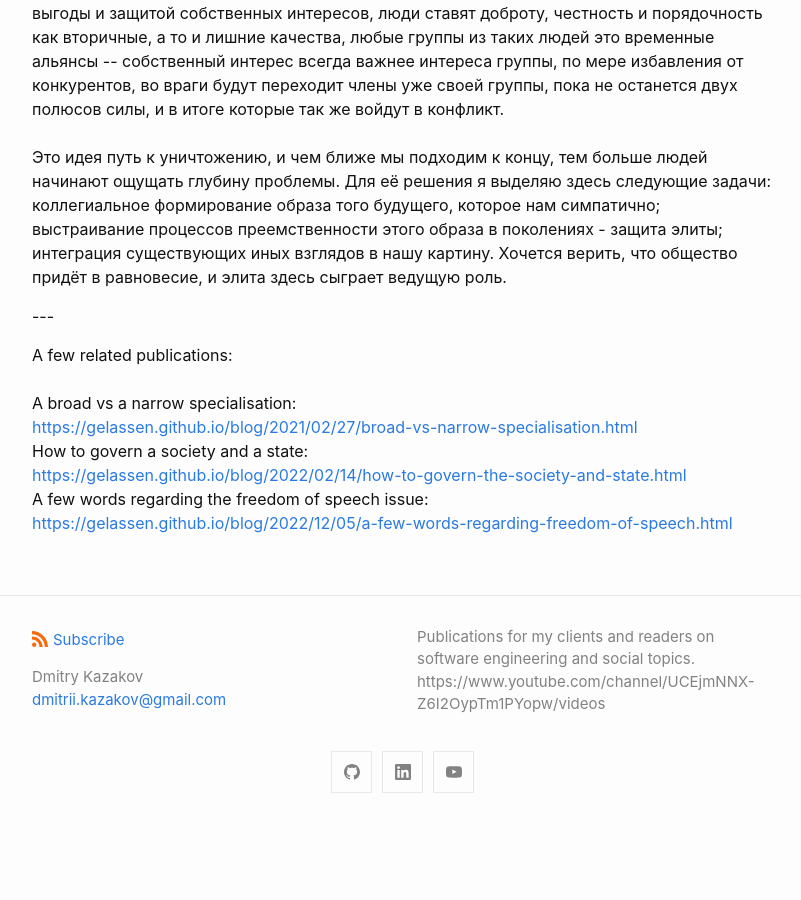
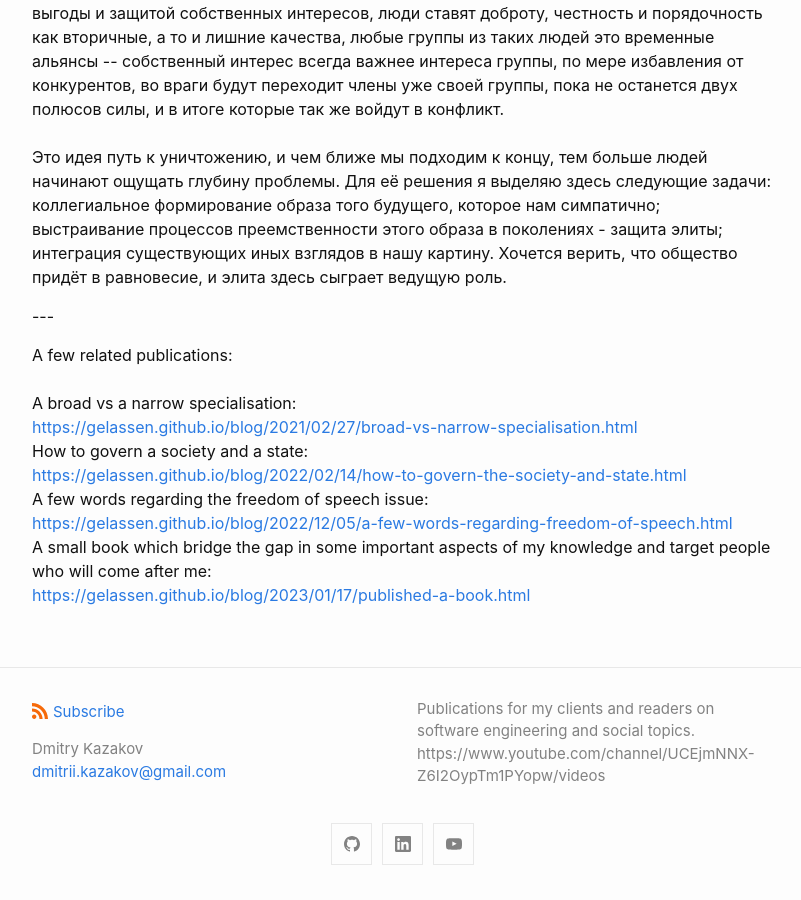
Before and after one commit to Gelassen/dkazakov.github.io, a Jekyll site: the page built from _posts/2023-03-31-essay-regarding-elites.html, in a window 1280 px wide and 900 px high, scrolled down 2747 px. Shown: the whole window, without its empty margins (238-1039 px from the left). Built offline with Jekyll 4.4.1, drawn with Linux system fonts in a browser that asks for light colours; before the commit the page ends 3575 px from its top, so only the background shows below that.

Commit message:
Add extra link to the essay publication

```diff
--- a/_posts/2023-03-31-essay-regarding-elites.html
+++ b/_posts/2023-03-31-essay-regarding-elites.html
@@ -141,6 +141,9 @@ modified_time: '2023-03-31'
 
             A few words regarding the freedom of speech issue: <br>
             <a href="https://gelassen.github.io/blog/2022/12/05/a-few-words-regarding-freedom-of-speech.html">https://gelassen.github.io/blog/2022/12/05/a-few-words-regarding-freedom-of-speech.html</a> <br>
+
+            A small book which bridge the gap in some important aspects of my knowledge and target people who will come after me: <br>
+            <a href="https://gelassen.github.io/blog/2023/01/17/published-a-book.html">https://gelassen.github.io/blog/2023/01/17/published-a-book.html</a>
         </p>
     </body>
 </html>
```
